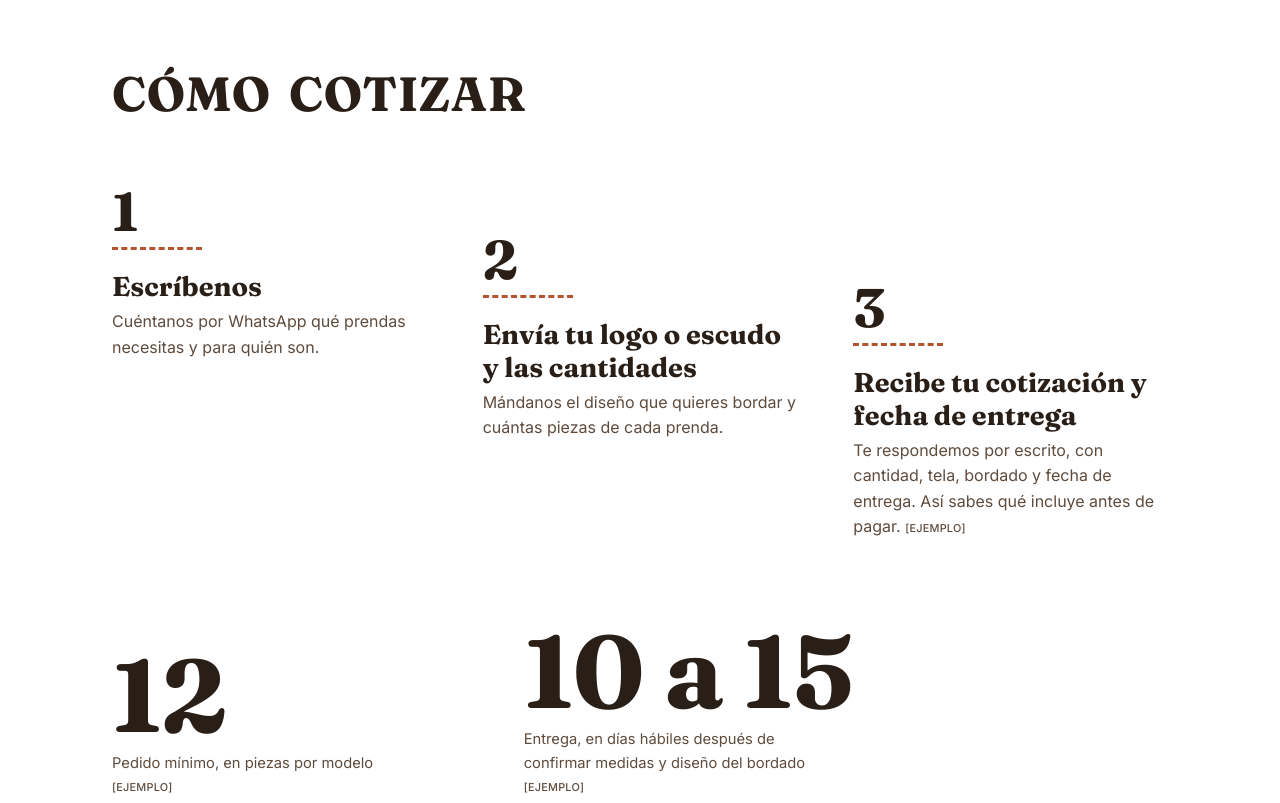
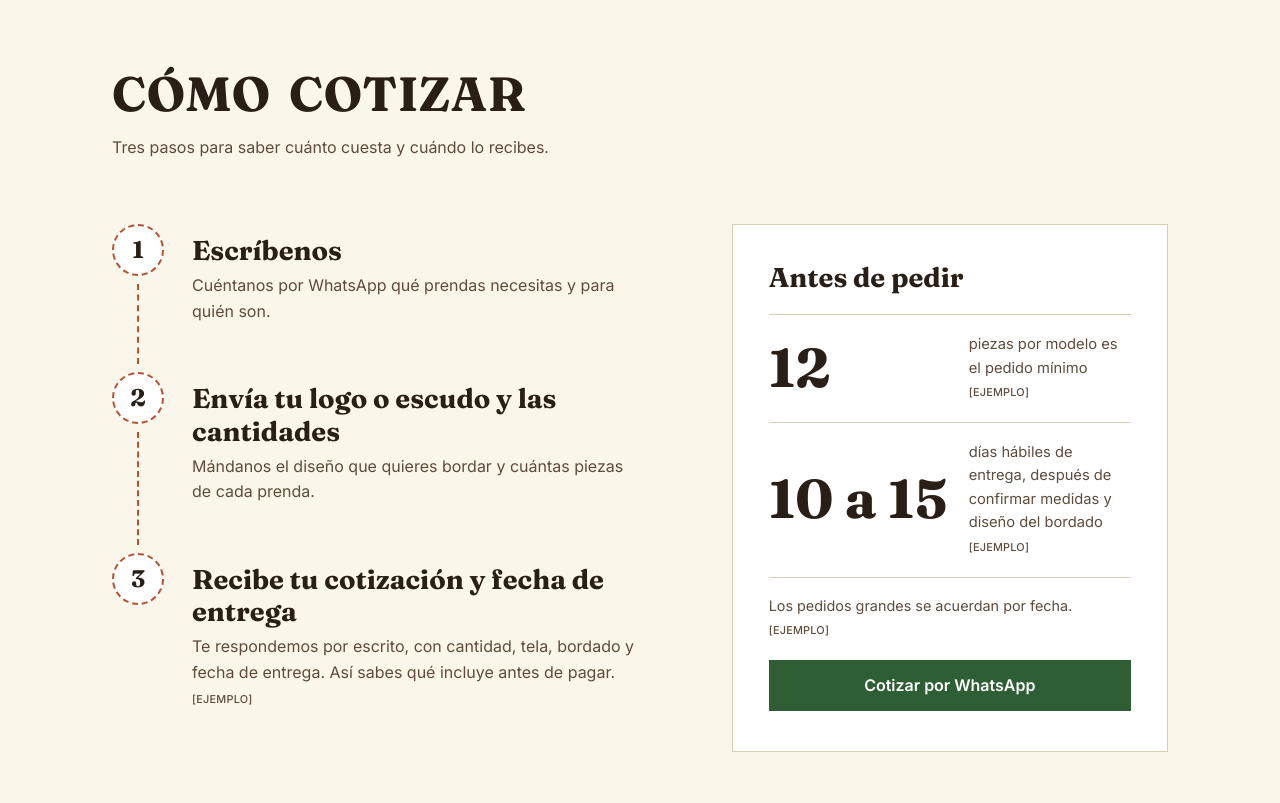
Before and after one commit to randy-garcia-2026/uniformes, a plain HTML site: page index.html in a window 1280 px wide. Shown: the part 4500-5303 px from the top of the page. Drawn offline with Linux system fonts and the light colour scheme.

Commit message:
Rediseñar Cómo cotizar: pasos unidos por una puntada y recuadro de condiciones
Co-Authored-By: Claude Sonnet 5.5 <noreply@anthropic.com>

```diff
--- a/css/estilos.css
+++ b/css/estilos.css
@@ -211,22 +211,35 @@ h3 { font-size: clamp(1.25rem, 1.05rem + 0.9vw, 1.7rem); line-height: 1.2; }
 .rubros__cierre { margin-top: 32px; font-family: var(--letra-titulo); font-size: 1.35rem; font-weight: 600; max-width: 28ch; line-height: 1.25; }
 
 /* ---------- Cómo cotizar ---------- */
-.pasos { background: var(--blanco); border-block: 1px solid var(--linea); }
-.pasos__lista { display: grid; gap: 28px; }
-.paso { display: grid; grid-template-columns: 52px 1fr; gap: 16px; align-items: start; }
+.pasos { border-block: 1px solid var(--linea); }
+.pasos__rejilla { display: grid; gap: 48px; }
+
+/* Pasos unidos por una puntada vertical */
+.pasos__lista { display: grid; }
+.paso { position: relative; display: grid; grid-template-columns: 52px 1fr; gap: 20px; padding-bottom: 36px; }
+.paso:last-child { padding-bottom: 0; }
+.paso::before { /* la puntada que une un paso con el siguiente */
+  content: ""; position: absolute; left: 25px; top: 60px; bottom: 8px;
+  border-left: 2px dashed var(--teja);
+}
+.paso:last-child::before { display: none; }
 .paso__numero {
-  font-family: var(--letra-titulo); font-weight: 700; font-size: 2.4rem; line-height: 1;
-  text-align: center; padding-bottom: 8px;
-  /* número "cosido": puntadas debajo */
-  border-bottom: 3px dashed var(--teja);
+  width: 52px; height: 52px; display: grid; place-items: center;
+  font-family: var(--letra-titulo); font-weight: 700; font-size: 1.5rem; line-height: 1;
+  background: var(--blanco); border: 2px dashed var(--teja); border-radius: 50%;
 }
-.paso p { margin-top: 6px; max-width: 50ch; color: var(--cafe-suave); }
+.paso__texto { padding-top: 10px; }
+.paso p { margin-top: 6px; max-width: 46ch; color: var(--cafe-suave); }
 
-.condiciones { display: grid; gap: 28px; margin-block: 48px 8px; }
-.condicion { display: flex; flex-direction: column-reverse; gap: 6px; }
-.condicion dt { max-width: 34ch; font-size: 0.92rem; color: var(--cafe-suave); }
-.cifra { font-family: var(--letra-titulo); font-weight: 700; font-size: clamp(3.4rem, 2rem + 7vw, 6.4rem); line-height: 1; letter-spacing: -0.01em; }
-.pasos .boton { margin-top: 32px; }
+/* Recuadro de condiciones con las cifras */
+.condiciones { background: var(--blanco); border: 1px solid var(--linea); padding: 24px 20px 28px; align-self: start; }
+.condiciones h3 { margin-bottom: 8px; }
+.condiciones__lista { display: grid; }
+.condicion { display: grid; gap: 6px; align-items: center; padding-block: 18px; border-bottom: 1px solid var(--linea); }
+.condicion:first-child { border-top: 1px solid var(--linea); margin-top: 12px; }
+.condicion dt { font-size: 0.92rem; color: var(--cafe-suave); max-width: 30ch; }
+.cifra { font-family: var(--letra-titulo); font-weight: 700; font-size: clamp(2.4rem, 1.8rem + 2vw, 3.4rem); line-height: 1; white-space: nowrap; }
+.condiciones__nota { margin: 16px 0 20px; font-size: 0.9rem; color: var(--cafe-suave); }
 
 /* ---------- Línea de tejido: rombos unidos por una puntada, de un solo color ----------
    El color sale de --teja (arriba). Es un dibujo propio, no copia ningún traje típico. */
@@ -350,13 +363,11 @@ h3 { font-size: clamp(1.25rem, 1.05rem + 0.9vw, 1.7rem); line-height: 1.2; }
   .rubro__detalle { justify-self: start; }
   .prendas img { width: 112px; height: 112px; }  /* computadora */
 
-  /* Pasos escalonados */
-  .pasos__lista { grid-template-columns: repeat(3, 1fr); gap: 56px; align-items: start; }
-  .paso { grid-template-columns: 1fr; gap: 20px; }
-  .paso__numero { text-align: left; font-size: 3.4rem; width: 90px; }
-  .paso:nth-child(2) { margin-top: 48px; }
-  .paso:nth-child(3) { margin-top: 96px; }
-  .condiciones { grid-template-columns: auto auto; justify-content: start; gap: 96px; margin-top: 80px; }
+  /* Cómo cotizar: pasos a la izquierda y condiciones a la derecha */
+  .pasos__rejilla { grid-template-columns: 6fr 5fr; gap: 96px; align-items: start; }
+  .paso { gap: 28px; padding-bottom: 48px; }
+  .condiciones { padding: 36px 36px 40px; }
+  .condicion { grid-template-columns: 11.5rem 1fr; gap: 16px; }
 
   /* Raíz: ilustración chica a la izquierda y texto desplazado */
   .raiz__rejilla { grid-template-columns: 320px 1fr; gap: 96px; align-items: start; }
--- a/index.html
+++ b/index.html
@@ -232,50 +232,56 @@
       </div>
     </section>
 
-    <!-- 4. CÓMO COTIZAR -->
+    <!-- 4. CÓMO COTIZAR: a la izquierda los 3 pasos unidos por una puntada; a la derecha las condiciones con cifras -->
     <section class="seccion pasos" id="como-cotizar" aria-labelledby="titulo-pasos">
       <div class="contenedor">
         <header class="seccion__encabezado">
           <h2 id="titulo-pasos">Cómo cotizar</h2>
+          <p>Tres pasos para saber cuánto cuesta y cuándo lo recibes.</p>
         </header>
 
+        <div class="pasos__rejilla">
           <ol class="pasos__lista">
             <li class="paso" data-aparece>
               <span class="paso__numero" aria-hidden="true">1</span>
-            <div>
+              <div class="paso__texto">
                 <h3>Escríbenos</h3>
                 <p>Cuéntanos por WhatsApp qué prendas necesitas y para quién son.</p>
               </div>
             </li>
             <li class="paso" data-aparece>
               <span class="paso__numero" aria-hidden="true">2</span>
-            <div>
+              <div class="paso__texto">
                 <h3>Envía tu logo o escudo y las cantidades</h3>
                 <p>Mándanos el diseño que quieres bordar y cuántas piezas de cada prenda.</p>
               </div>
             </li>
             <li class="paso" data-aparece>
               <span class="paso__numero" aria-hidden="true">3</span>
-            <div>
+              <div class="paso__texto">
                 <h3>Recibe tu cotización y fecha de entrega</h3>
                 <p>Te respondemos por escrito, con cantidad, tela, bordado y fecha de entrega. Así sabes qué incluye antes de pagar. <small class="ejemplo">[EJEMPLO]</small></p>
               </div>
             </li>
           </ol>
 
-        <!-- Cifras grandes: vienen de las condiciones de la ficha (datos de ejemplo) -->
-        <dl class="condiciones">
+          <!-- Condiciones: cifras de la ficha (datos de ejemplo) -->
+          <aside class="condiciones" aria-labelledby="titulo-condiciones" data-aparece>
+            <h3 id="titulo-condiciones">Antes de pedir</h3>
+            <dl class="condiciones__lista">
               <div class="condicion">
-            <dt>Pedido mínimo, en piezas por modelo <small class="ejemplo">[EJEMPLO]</small></dt>
                 <dd class="cifra">12</dd>
+                <dt>piezas por modelo es el pedido mínimo <small class="ejemplo">[EJEMPLO]</small></dt>
               </div>
               <div class="condicion">
-            <dt>Entrega, en días hábiles después de confirmar medidas y diseño del bordado <small class="ejemplo">[EJEMPLO]</small></dt>
                 <dd class="cifra">10 a 15</dd>
+                <dt>días hábiles de entrega, después de confirmar medidas y diseño del bordado <small class="ejemplo">[EJEMPLO]</small></dt>
               </div>
             </dl>
-        <p class="nota">Los pedidos grandes se acuerdan por fecha. <small class="ejemplo">[EJEMPLO]</small></p>
-        <a class="boton" href="#cotizar" data-enlace="whatsapp">Cotizar por WhatsApp</a>
+            <p class="condiciones__nota">Los pedidos grandes se acuerdan por fecha. <small class="ejemplo">[EJEMPLO]</small></p>
+            <a class="boton boton--completo" href="#cotizar" data-enlace="whatsapp">Cotizar por WhatsApp</a>
+          </aside>
+        </div>
       </div>
     </section>
 
```
Lines whose indentation alone changed are shown as unchanged.
